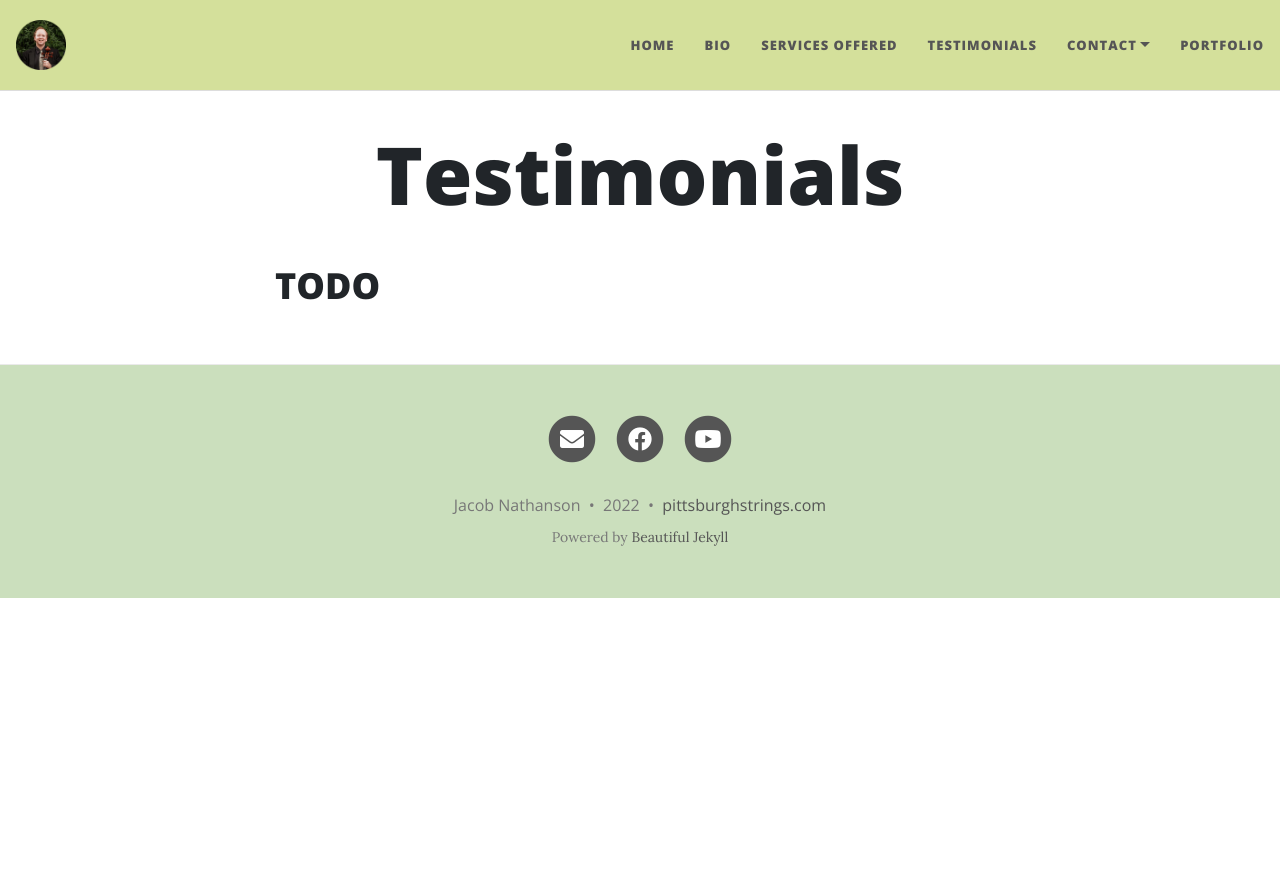
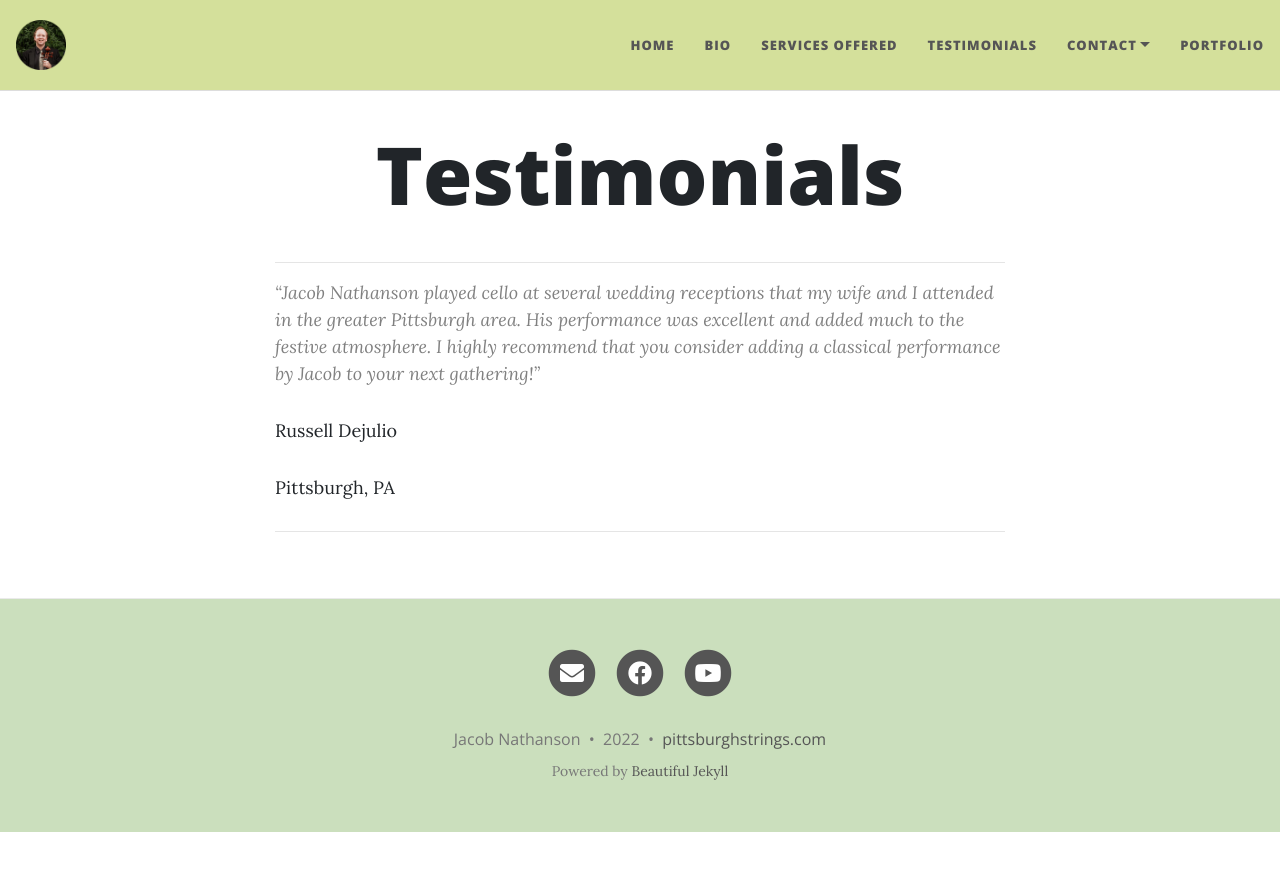
Before and after one commit to ben-nathanson/jake-nathanson-music, a Jekyll site: the page built from pages/testimonials.md, in a window 1280 px wide. Shown: the top 871 px of the page. Built offline with Jekyll 4.4.1, drawn with Linux system fonts in a browser that asks for light colours; nearby versions of some CDN libraries.

Commit message:
Add testimonial

```diff
--- a/pages/testimonials.md
+++ b/pages/testimonials.md
@@ -3,4 +3,12 @@ layout: page
 title: Testimonials
 ---
 
-# TODO
+___
+
+> "Jacob Nathanson played cello at several wedding receptions that my wife and I attended in the greater Pittsburgh area. His performance was excellent and added  much to the festive atmosphere. I highly recommend that you consider adding a classical performance by Jacob to your next gathering!"
+
+Russell Dejulio
+
+Pittsburgh, PA
+
+___
```
